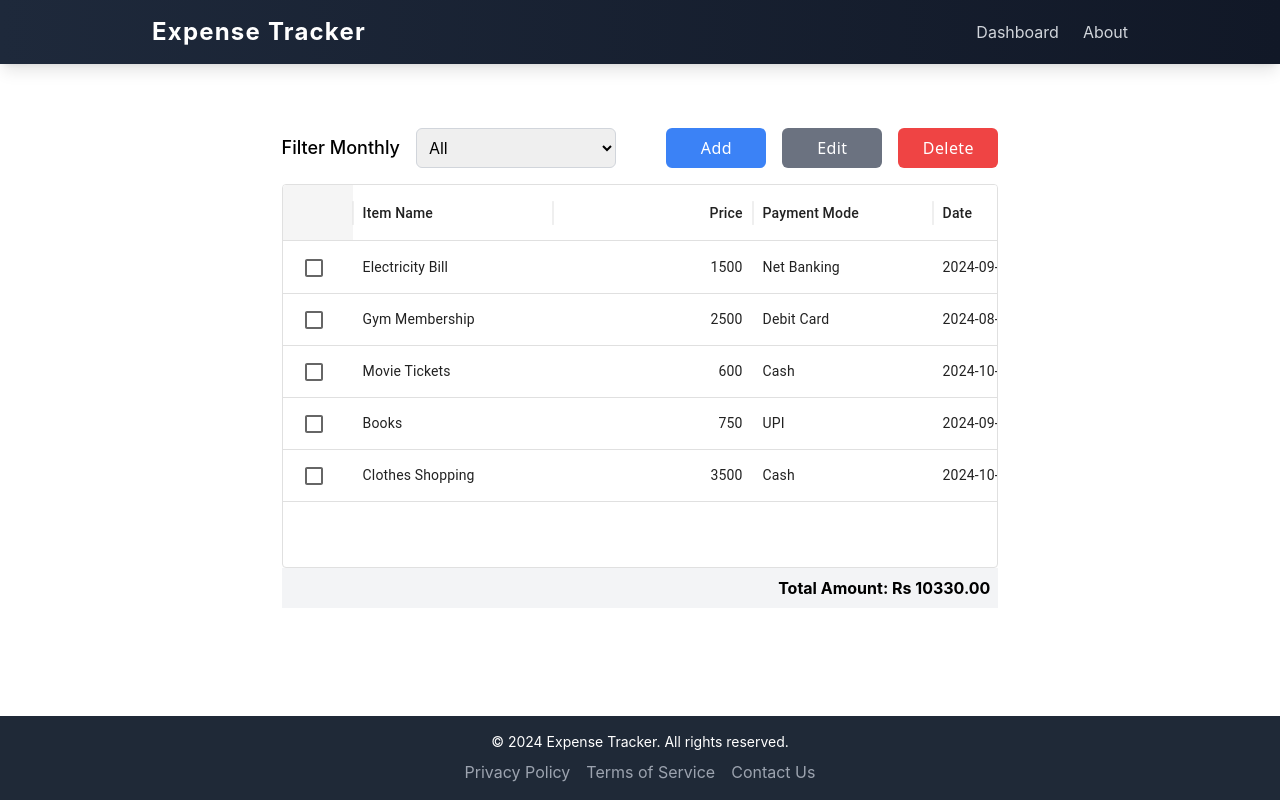
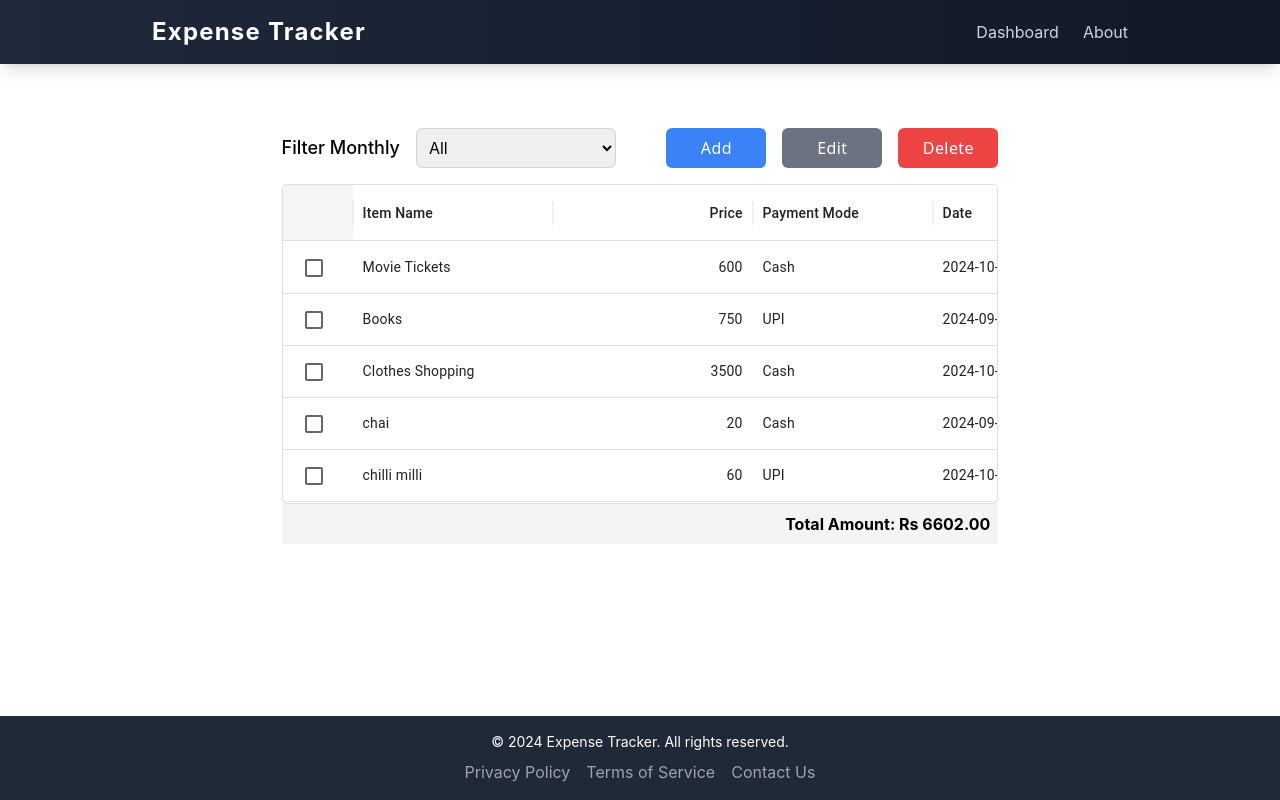
Before and after one commit to dhanraj12i/expensetracker, a React (Create React App) app: page / in a window 1280 px wide. Built offline with nearby package versions, Linux system fonts and the light colour scheme; data requests are answered from the project's data file.

Commit message:
build: bug fixed

```diff
--- a/db.json
+++ b/db.json
@@ -1,19 +1,5 @@
 {
   "expenses": [
-    {
-      "id": "3c4d",
-      "itemName": "Electricity Bill",
-      "price": "1500",
-      "paymentMode": "Net Banking",
-      "date": "2024-09-25"
-    },
-    {
-      "id": "4d5e",
-      "itemName": "Gym Membership",
-      "price": "2500",
-      "paymentMode": "Debit Card",
-      "date": "2024-08-10"
-    },
     {
       "id": "6f7g",
       "itemName": "Movie Tickets",
@@ -62,6 +48,13 @@
       "price": "200",
       "paymentMode": "UPI",
       "date": "2024-09-08"
+    },
+    {
+      "id": "b5e4",
+      "itemName": "pasta",
+      "price": "272",
+      "paymentMode": "UPI",
+      "date": "2024-07-24"
     }
   ],
   "categories": [
--- a/src/components/RightPane.tsx
+++ b/src/components/RightPane.tsx
@@ -41,6 +41,7 @@ const RightPane = () => {
 
   useEffect(() => {
     loadData();
+    setSelectedRows([]);
   }, [loadData, refetch]);
 
   return (
--- a/src/components/TableView.tsx
+++ b/src/components/TableView.tsx
@@ -58,36 +58,23 @@ const TableView: FC<TableViewProps> = ({ tableData, setRow }) => {
   };
 
   return (
-    <div className="relative h-96 w-full">
+    <div className="relative h-80 w-full">
       {loading ? (
         <CustomLoadingOverlay />
       ) : (
         <DataGrid
           rows={tableData}
           columns={columns({ handleConfirmChange })}
-          initialState={{
-            pagination: {
-              paginationModel: {
-                pageSize: 5,
-              },
-            },
-          }}
-          pageSizeOptions={[5]}
           disableColumnMenu
           disableColumnFilter
           disableColumnSelector
           hideFooter
           autoHeight={false}
-          scrollbarSize={10}
+          scrollbarSize={8}
           loading={loading}
-          slots={{
-            footer: CustomFooter,
-          }}
         />
       )}
-      <>
-        <CustomFooter />
-      </>
+      <CustomFooter />
     </div>
   );
 };
```
